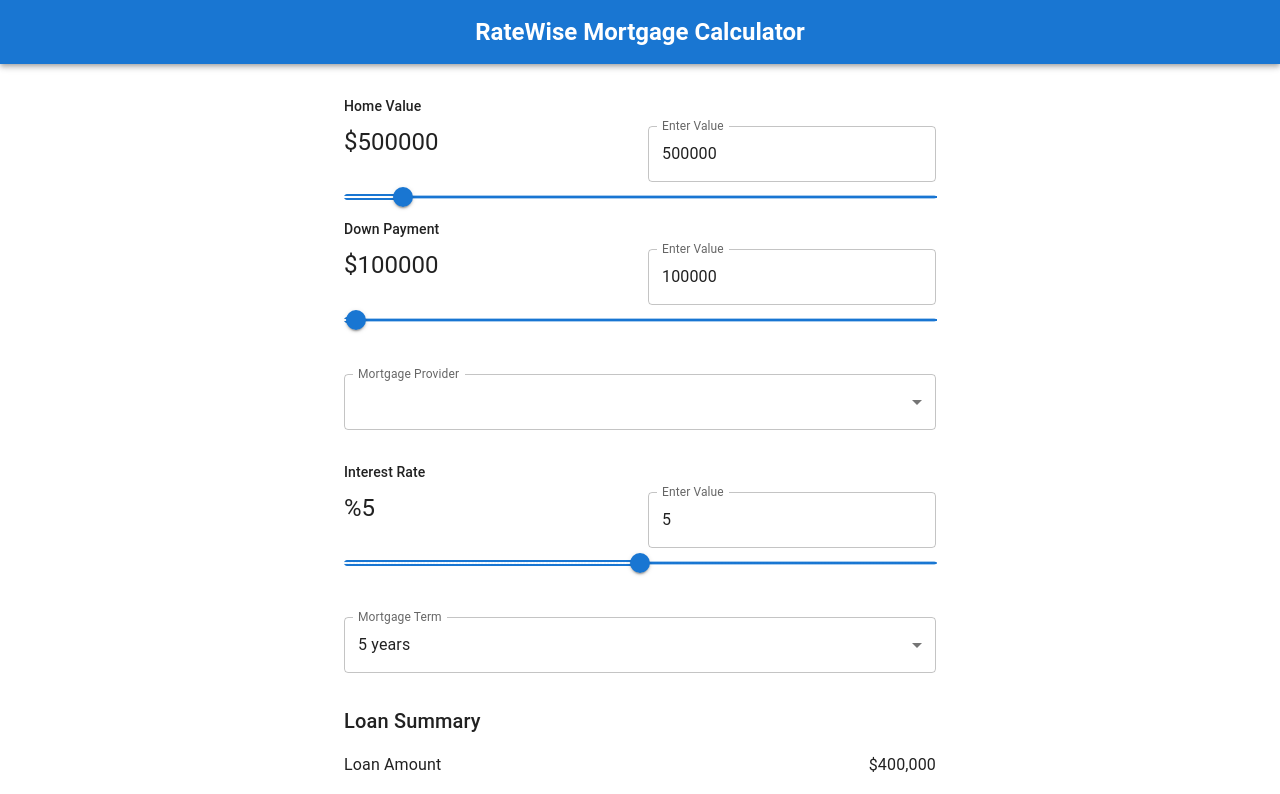
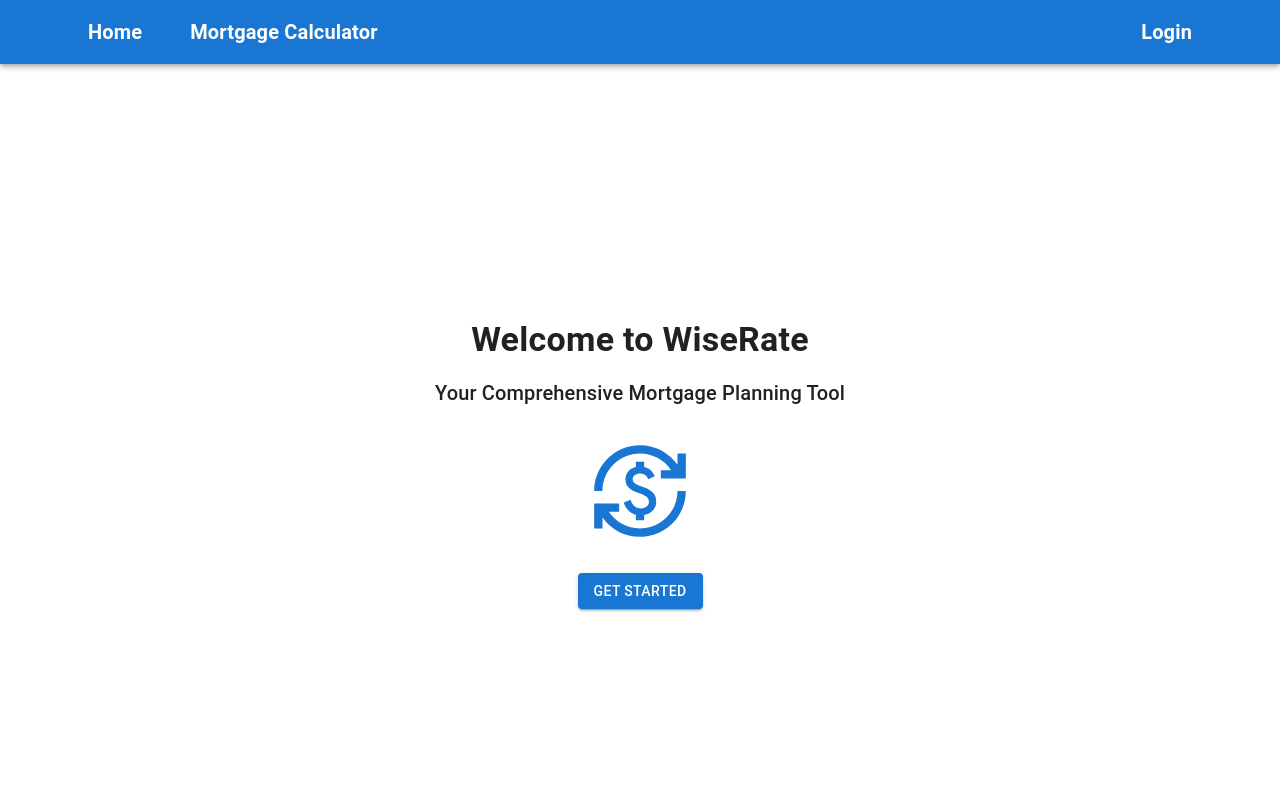
Before and after one commit to WiseRate/frontend, a React (Create React App) app: page / in a window 1280 px wide. Shown: the top 794 px of the page. Built offline with nearby package versions, Linux system fonts and the light colour scheme.

Commit message:
Add a Home page and changed the navbar layout

```diff
--- a/package.json
+++ b/package.json
@@ -5,14 +5,17 @@
   "dependencies": {
     "@emotion/react": "^11.13.3",
     "@emotion/styled": "^11.13.0",
+    "@mui/icons-material": "^6.1.8",
     "@mui/material": "^6.1.6",
     "@testing-library/jest-dom": "^5.17.0",
     "@testing-library/react": "^13.4.0",
     "@testing-library/user-event": "^13.5.0",
+    "axios": "^1.7.7",
     "chart.js": "^4.4.6",
     "react": "^18.3.1",
     "react-chartjs-2": "^5.2.0",
     "react-dom": "^18.3.1",
+    "react-router-dom": "^7.0.1",
     "react-scripts": "5.0.1",
     "web-vitals": "^2.1.4"
   },
--- a/src/App.js
+++ b/src/App.js
@@ -1,9 +1,12 @@
-import { Container } from "@mui/material";
+import React from 'react';
+import { Route, Routes } from 'react-router-dom';
+import { Container, Button, Typography, Box } from "@mui/material";
 import Navbar from "./components/Navbar";
 import Result from "./components/Result";
 import SliderSelect from "./components/SliderSelect";
 import TenureSelect from "./components/TenureSelect";
-import { useState, useEffect } from "react";
+import { useState } from "react";
+import CurrencyExchangeIcon from '@mui/icons-material/CurrencyExchange';
 
 function App() {
   const [homeValue, setHomeValue] = useState(500000);
@@ -39,6 +42,43 @@ const handleProviderChange = (newProvider) => {
   return (
     <div className="App">
       <Navbar />
+      <Routes>
+      <Route
+          path="/"
+          element={
+            <Container
+              sx={{
+                display: 'flex',
+                flexDirection: 'column',
+                justifyContent: 'center',
+                alignItems: 'center',
+                height: '100vh',
+                textAlign: 'center'
+              }}
+            >
+              <Typography variant="h4" sx={{ fontWeight: 700, mb: 2 }}>
+                Welcome to WiseRate
+              </Typography>
+              <Typography variant="h6" sx={{ mb: 4 }}>
+                Your Comprehensive Mortgage Planning Tool
+              </Typography>
+
+              <CurrencyExchangeIcon sx={{ fontSize: 100, color: 'primary.main', mb: 4 }} />
+
+              <Button
+                variant="contained"
+                color="primary"
+                href="/mortgage-calculator"
+              >
+                Get Started
+              </Button>
+            </Container>
+          }
+        />
+
+        <Route
+          path="/mortgage-calculator"
+          element={
             <Container sx={{ marginTop: 4, width: "50%" }}>
               <SliderSelect
                 homeValue={homeValue}
@@ -52,6 +92,9 @@ const handleProviderChange = (newProvider) => {
               <TenureSelect term={term} setTerm={setTerm} />
               <Result loanAmount={loanAmount} monthlyPayment={monthlyPayment} />
             </Container>
+          }
+        />
+      </Routes>
     </div>
   );
 }
--- a/src/components/Navbar.js
+++ b/src/components/Navbar.js
@@ -2,19 +2,36 @@ import React from 'react'
 import AppBar from '@mui/material/AppBar';
 import Toolbar from '@mui/material/Toolbar';
 import Typography from '@mui/material/Typography';
-import { Container } from '@mui/material';
+import { Container, Box, Link } from '@mui/material';
 
 const Navbar = () => {
   return (
     <AppBar position="static">
-        <Container>
-        <Toolbar sx={{display:'flex',justifyContent:'center'}}>
-          <Typography variant="h5" component="div" sx={{ fontWeight:700 }}>
-            RateWise Mortgage Calculator
-          </Typography>
+      <Container>
+        <Toolbar sx={{ display: 'flex', justifyContent: 'space-between' }}>
+          <Box sx={{ display: 'flex', gap: 6 }}>
+            <Link href="/" sx={{ textDecoration: 'none', color: 'white' }}>
+              <Typography variant="h6" sx={{ fontWeight: 700 }}>
+                Home
+              </Typography>
+            </Link>
+            <Link href="/mortgage-calculator" sx={{ textDecoration: 'none', color: 'white' }}>
+              <Typography variant="h6" sx={{ fontWeight: 700 }}>
+                Mortgage Calculator
+              </Typography>
+            </Link>
+          </Box>
+
+          <Box>
+            <Link href="/login" sx={{ textDecoration: 'none', color: 'white' }}>
+              <Typography variant="h6" sx={{ fontWeight: 700 }}>
+                Login
+              </Typography>
+            </Link>
+          </Box>
         </Toolbar>
-        </Container>
-      </AppBar>
+      </Container>
+    </AppBar>
   )
 }
 
--- a/src/index.js
+++ b/src/index.js
@@ -5,16 +5,16 @@ import reportWebVitals from './reportWebVitals';
 import { ThemeProvider, createTheme } from '@mui/material/styles';
 import CssBaseline from '@mui/material/CssBaseline';
 import { theme } from './theme';
+import { BrowserRouter } from 'react-router-dom';
 
 const root = ReactDOM.createRoot(document.getElementById('root'));
 root.render(
   <ThemeProvider theme={theme}>
-    <CssBaseline/>
-    <App />
+    <CssBaseline />
+    <BrowserRouter>
+      <App />
+    </BrowserRouter>
   </ThemeProvider>
-
-
 );
 
-
 reportWebVitals();
```
Also changed, not shown: 1 other file (tests, documents, lock files or other folders). Lines whose indentation alone changed are shown as unchanged.
